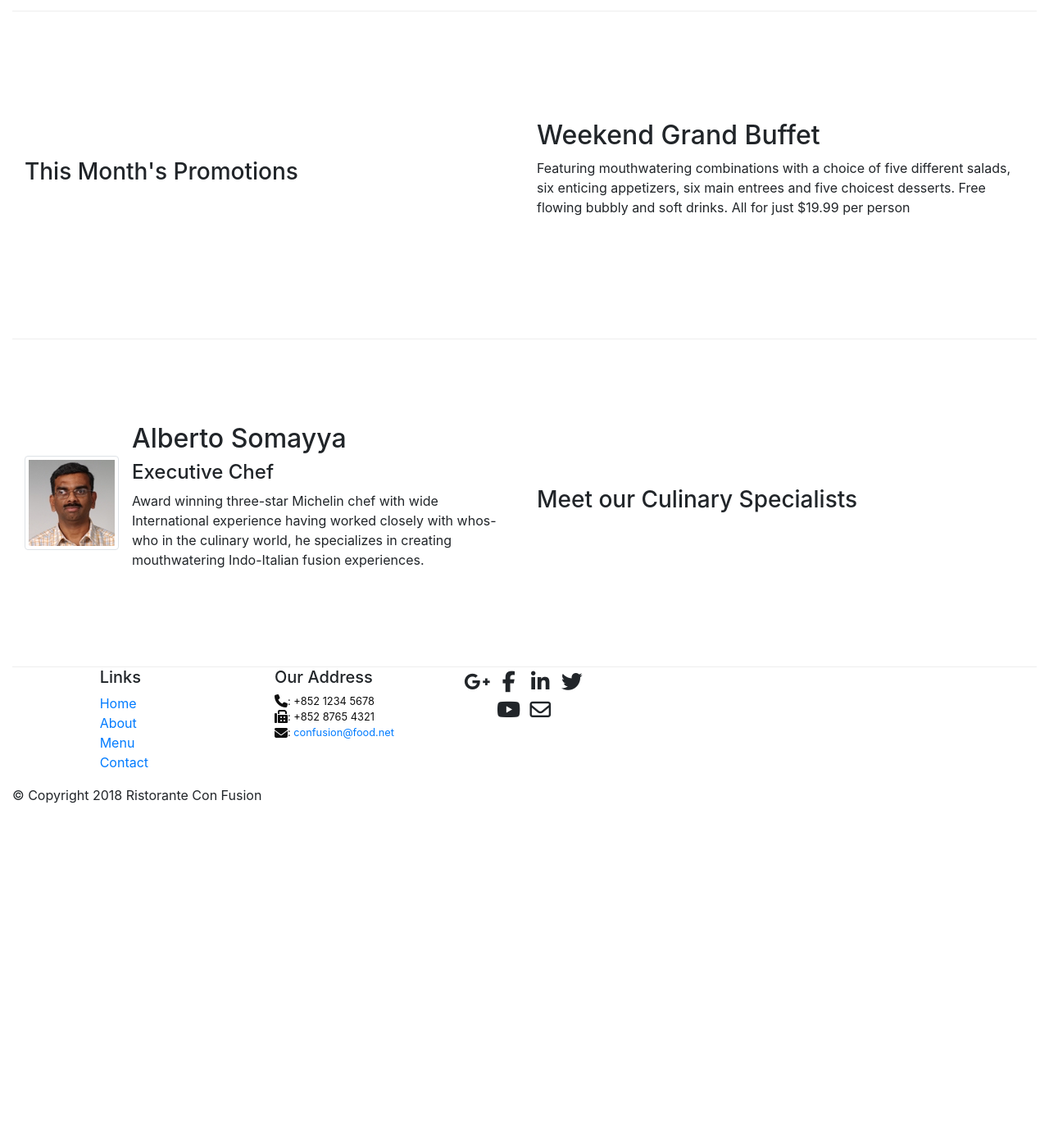
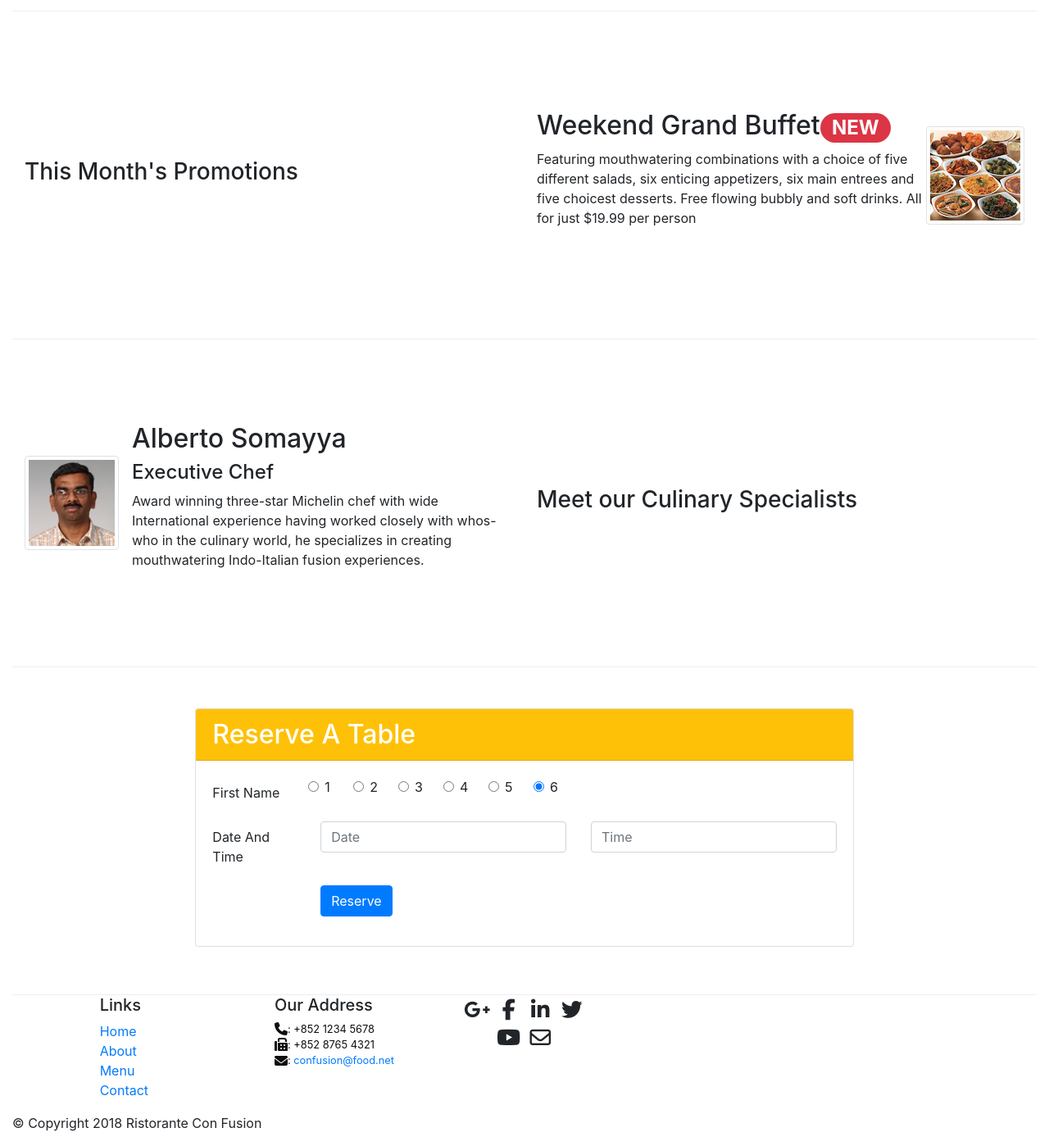
Before and after one commit to saurav0705/bootstrap, a plain HTML site: page index.html in a window 1280 px wide. Shown: the part 720-2118 px from the top of the page at 82% size. Before the commit the page ends 1718 px from the top, so only its background shows below. Drawn offline with nearby package versions, Linux system fonts and the light colour scheme.

Commit message:
assignment 2 completed

```diff
--- a/index.html
+++ b/index.html
@@ -33,14 +33,21 @@
     <header class="jumbotron">
         <div class="container-fluid" >
             <div class="row row-header">
-                <div class="col-12 col-sm align-self-center">
-                    <img src="img/logo.png" class="img-fluid">
-                </div>
+
+
                 <div class="col-12 col-sm-6">
                     <h1>Ristorante con Fusion</h1>
                     <p>We take inspiration from the World's best cuisines, and create a unique fusion experience. Our lipsmacking creations will tickle your culinary senses!</p>
                 </div>
-                <div class="col-12 col-sm-6">
+                <div class="col-12 col-sm align-self-center">
+                    <img src="img/logo.png" class="img-fluid">
+                </div>
+                <div class="col-12 col-sm">
+                    <div class="row align-self-center">
+                        <div class="btn-group" role="group">
+                            <a role="button" class="btn btn-warning" href="#reserve">Reserve Table</a>
+                           </div>
+                    </div>
                 </div>
             </div>
         </div>
@@ -51,12 +58,12 @@
             <div class="col-12 col-md-3 col-sm-4 order-last">
                 <h3>Our Lipsmacking Culinary Creations</h3>
             </div>
-            <div class="col-12 col-md-3 col-sm-4 order-first">
+            <div class="col-12 col-md col-sm order-first">
                 <div class="media">
                     <img class="d-flex mr-3 img-thumbnail align-self-center"
                             src="img/uthappizza.png" alt="Uthappizza">
                     <div class="media-body">
-                        <h2 class="mt-0">Uthappizza</h2>
+                        <h2 class="mt-0">Uthappizza<span class="badge badge-danger">HOT</span><span class="badge badge-pill badge-secondary">$4.99</span></h2>
                         <p class="d-none d-sm-block">A unique combination of Indian Uthappam (pancake) and
                             Italian pizza, topped with Cerignola olives, ripe vine
                             cherry tomatoes, Vidalia onion, Guntur chillies and
@@ -72,8 +79,13 @@
                 <h3>This Month's Promotions</h3>
             </div>
             <div class="col col-md col-sm">
-                <h2>Weekend Grand Buffet</h2>
-                <p>Featuring mouthwatering combinations with a choice of five different salads, six enticing appetizers, six main entrees and five choicest desserts. Free flowing bubbly and soft drinks. All for just $19.99 per person </p>
+                <div class="media">
+                    <div class="media-body">
+                <h2 class="mt-0">Weekend Grand Buffet<span class="badge badge-pill badge-danger">NEW</span></h2>
+                <p class="d-none d-sm-block">Featuring mouthwatering combinations with a choice of five different salads, six enticing appetizers, six main entrees and five choicest desserts. Free flowing bubbly and soft drinks. All for just $19.99 per person </p>
+            </div>
+            <img class="d-flex ml-1 img-thumbnail align-self-center" src="./img/buffet.png" alt="buffet">
+            </div>
             </div>
         </div>
 
@@ -93,6 +105,82 @@
                             whos-who in the culinary world, he specializes in
                             creating mouthwatering Indo-Italian fusion experiences.
                             </p>
+                    </div>
+                </div>
+            </div>
+        </div>
+        <div class="row row-content align-self-center">
+            <div class="col col-sm col-sm-8 offset-2">
+                <div class="card">
+                    <h2 class="card-header bg-warning text-white" id="reserve">Reserve A Table</h2>
+                    <div class="card-body">
+                        <form>
+                            <div class="form-group row">
+                                <label for="guests" class="col-12 col-md-2 col-form-label">First Name</label>
+                                <div class="col-12 col-sm-10">
+                                    <div class="row">
+                                  <div class="form-check col-2 col-sm-1">
+                                        <input class="form-check-input" type="radio" name="exampleRadios" id="exampleRadios1" value="option1" checked>
+                                        <label class="form-check-label" for="exampleRadios1">
+                                            1
+                                        </label>
+
+                                    </div>
+                                    <div class="form-check col-2 col-sm-1">
+                                        <input class="form-check-input" type="radio" name="exampleRadios" id="exampleRadios1" value="option1" checked>
+                                        <label class="form-check-label" for="exampleRadios1">
+                                            2
+                                        </label>
+
+                                    </div>
+                                    <div class="form-check col-2 col-sm-1">
+                                        <input class="form-check-input" type="radio" name="exampleRadios" id="exampleRadios1" value="option1" checked>
+                                        <label class="form-check-label" for="exampleRadios1">
+                                            3
+                                        </label>
+
+                                    </div>
+                                    <div class="form-check col-2 col-sm-1">
+                                        <input class="form-check-input" type="radio" name="exampleRadios" id="exampleRadios1" value="option1" checked>
+                                        <label class="form-check-label" for="exampleRadios1">
+                                            4
+                                        </label>
+
+                                    </div>
+                                    <div class="form-check col-2 col-sm-1">
+                                        <input class="form-check-input" type="radio" name="exampleRadios" id="exampleRadios1" value="option1" checked>
+                                        <label class="form-check-label" for="exampleRadios1">
+                                            5
+                                        </label>
+
+                                    </div>
+                                    <div class="form-check col-2 col-sm-1">
+                                        <input class="form-check-input" type="radio" name="exampleRadios" id="exampleRadios1" value="option1" checked>
+                                        <label class="form-check-label" for="exampleRadios1">
+                                            6
+                                        </label>
+
+                                    </div>
+                                </div>
+
+                                </div>
+                            </div>
+                            <div class="form-group row">
+                                <label for="dateandtime" class="col-12 col-md-2 col-form-label">Date And Time</label>
+                                <div class="col-6 col-sm">
+                                    <input type="text" class="form-control" id="date" name="date" placeholder="Date">
+                                </div>
+                                <div class="col-6 col-sm">
+                                    <input type="text" class="form-control" id="time" name="time" placeholder="Time">
+                                </div>
+                            </div>
+                            <div class="form-group row">
+
+                                <div class="offset-md-2 col-md-10">
+                                    <button type="submit" class="btn btn-primary">Reserve</button>
+                                </div>
+                            </div>
+                        </form>
                     </div>
                 </div>
             </div>
```
